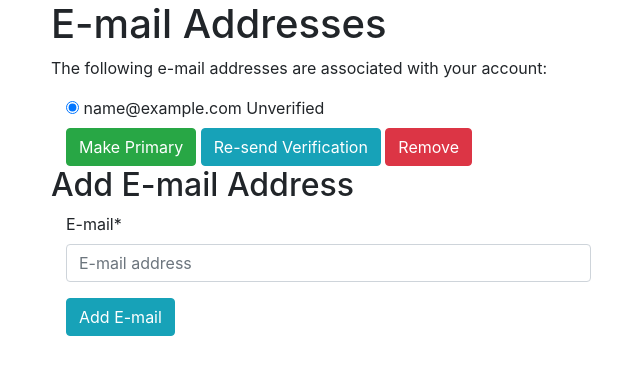
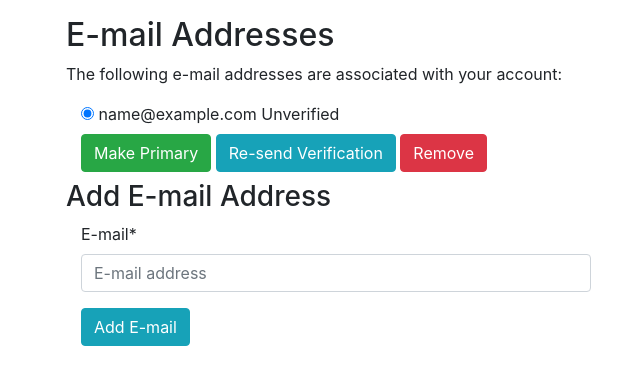
Before and after one commit to kevinbowen777/news, a Django app: page /accounts/email/ in a window 1280 px wide. Shown: the part 56-441 px from the top of the page, without its empty margins (34-674 px from the left). Run offline with Django 3.2, Linux system fonts and the light colour scheme; the visitor is signed in with stand-in values (Sample User, id 1); data comes from the database, SQL or seed files in the repository; parts of the project's set-up code (start-up, migrations or seed data) failed here and were passed over; some libraries are stand-ins or nearby versions.

Commit message:
Add div class container

```diff
--- a/templates/account/email.html
+++ b/templates/account/email.html
@@ -1,14 +1,14 @@
 {% extends "base.html" %}
 {% load crispy_forms_tags %}
 
-{% load i18n %}
-
-{% block head_title %}{% trans "E-mail Addresses" %}{% endblock %}
+{% block head_title %}E-mail Addresses{% endblock %}
 
 {% block content %}
-    <h1>{% trans "E-mail Addresses" %}</h1>
+<div class="container">
+  <p>
+    <h2>E-mail Addresses</h2>
 {% if user.emailaddress_set.all %}
-<p>{% trans 'The following e-mail addresses are associated with your account:' %}</p>
+<p>The following e-mail addresses are associated with your account:</p>
 
 <form action="{% url 'account_email' %}" class="col-md-8 email_list" method="post">
 {% csrf_token %}
@@ -22,36 +22,35 @@
 
 {{ emailaddress.email }}
     {% if emailaddress.verified %}
-    <span class="verified">{% trans "Verified" %}</span>
+    <span class="verified">Verified</span>
     {% else %}
-    <span class="unverified">{% trans "Unverified" %}</span>
+    <span class="unverified">Unverified</span>
     {% endif %}
-      {% if emailaddress.primary %}<span class="primary">{% trans "Primary" %}</span>{% endif %}
+      {% if emailaddress.primary %}<span class="primary">Primary</span>{% endif %}
 </label>
 </div>
   {% endfor %}
 
 <div class="buttonHolder">
-      <button class="btn btn-success secondaryAction" type="submit" name="action_primary" >{% trans 'Make Primary' %}</button>
-      <button class="btn btn-info secondaryAction" type="submit" name="action_send" >{% trans 'Re-send Verification' %}</button>
-      <button class="btn btn-danger primaryAction" type="submit" name="action_remove" >{% trans 'Remove' %}</button>
+      <button class="btn btn-success secondaryAction mb-2" type="submit" name="action_primary" >Make Primary</button>
+      <button class="btn btn-info secondaryAction mb-2" type="submit" name="action_send" >Re-send Verification</button>
+      <button class="btn btn-danger primaryAction mb-2" type="submit" name="action_remove" >Remove</button>
 </div>
 
 </fieldset>
 </form>
 
 {% else %}
-<p><strong>{% trans 'Warning:'%}</strong> {% trans "You currently do not have any e-mail address set up. You should really add an e-mail address so you can receive notifications, reset your password, etc." %}</p>
+<p><strong>Warning:</strong> You currently do not have any e-mail address set up. You should really add an e-mail address so you can receive notifications, reset your password, etc.</p>
 
 {% endif %}
 
   {% if can_add_email %}
-    <h2>{% trans "Add E-mail Address" %}</h2>
-
+    <h3>Add E-mail Address</h3>
     <form method="post" action="{% url 'account_email' %}" class="col-md-6 add_email">
         {% csrf_token %}
         {{ form|crispy }}
-        <button name="action_add" class="btn btn-info" type="submit">{% trans "Add E-mail" %}</button>
+        <button name="action_add" class="btn btn-info" type="submit">Add E-mail</button>
     </form>
   {% endif %}
 
@@ -61,7 +60,7 @@
 {% block extra_body %}
 <script type="text/javascript">
 (function() {
-  var message = "{% trans 'Do you really want to remove the selected e-mail address?' %}";
+  var message = "Do you really want to remove the selected e-mail address?";
   var actions = document.getElementsByName('action_remove');
   if (actions.length) {
     actions[0].addEventListener("click", function(e) {
@@ -72,4 +71,6 @@
   }
 })();
 </script>
+  </p>
+</div>
 {% endblock %}
```
Also changed, not shown: templates/account/email_confirm.html (+11 -6 lines).
